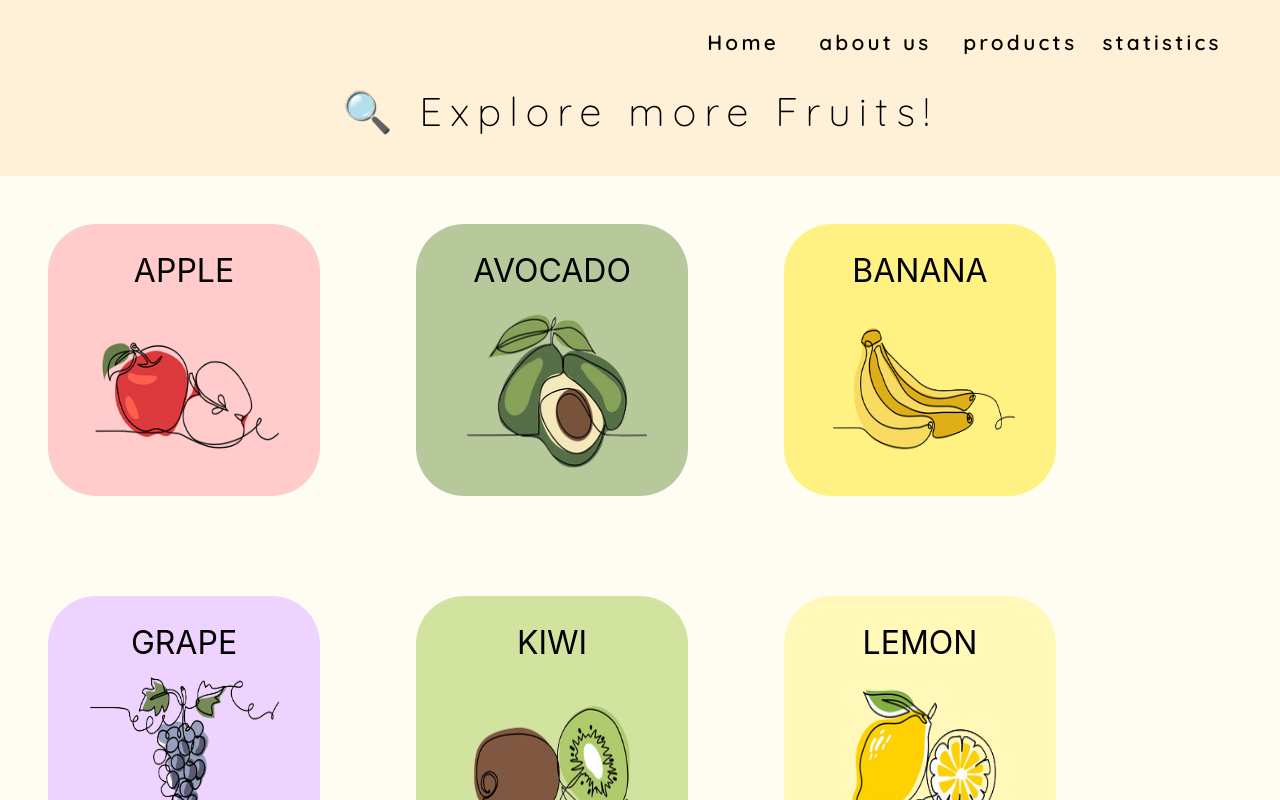
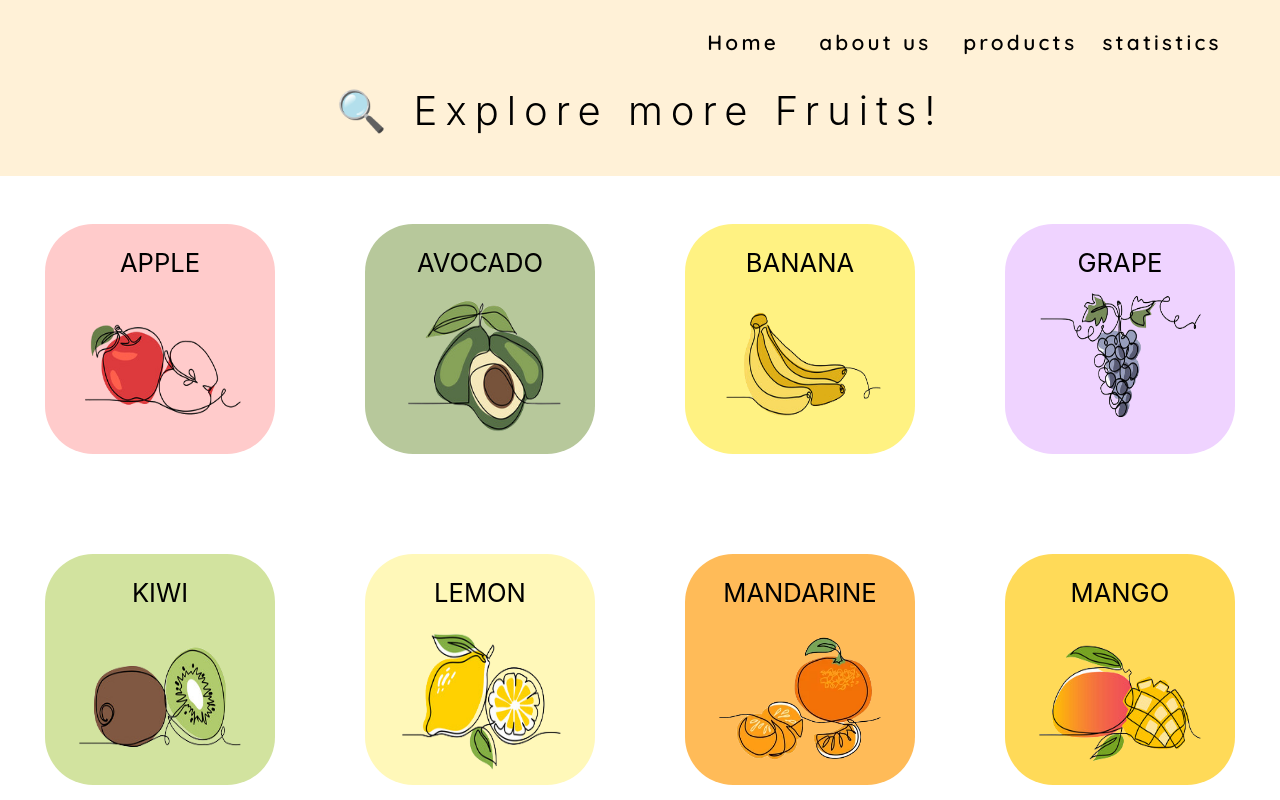
Before and after one commit to 2022-Winter-Bootcamp-team-L/frontend, a React (Create React App) app in the folder hey-apple/: page /products in a window 1280 px wide. Shown: the top 800 px of the page. Built offline with nearby package versions, Linux system fonts and the light colour scheme; no server answers.

Commit message:
feat: 10인치까지 products목록들 가운데정렬

```diff
--- a/hey-apple/src/components/ProductCard.jsx
+++ b/hey-apple/src/components/ProductCard.jsx
@@ -6,8 +6,7 @@ import React, {useState,
   import { useNavigate } from 'react-router-dom';
 
 import '../scss/Products.scss'
-
-function ProductCard({id,name,color,setheadbg}){
+function ProductCard({id, name,color,setheadbg}){
   const navigate = useNavigate();
   const imgurl = `/image/${name}.png`;
   function move(){
@@ -21,6 +20,7 @@ function ProductCard({id,name,color,setheadbg}){
     }
   return(<div id = "productcard" style={{backgroundColor: `${color}`}} onMouseEnter={() => setheadbg(`${color}`)}
   onMouseLeave={() => setheadbg(`${color}`)} onClick = {()=>{move()}}>
+    <div id = "productcardratio"></div>
     <div id="productname" >{name}</div>
     <img src={imgurl} className = "productimg"/>
   </div>)
--- a/hey-apple/src/scss/Products.scss
+++ b/hey-apple/src/scss/Products.scss
@@ -53,38 +53,50 @@
   left: 50%;
   transform: translate(-50%, -50%);
   text-align: center;
-  font-family: 'Quicksand';
+  font-family: 'Inter';
   font-style: normal;
-  line-height: 85px;
+  line-height: 20vw;
   letter-spacing: 0.2em;
   font-weight: 300;
 }
 #productscontents{
-  height:fit-content;
+  width:100%;
+  height:100%;
   position:absolute;
   top:11rem;
   background: #FFFDF2;
   transition:0.3s;
 }
 #productcard{
-  width:17rem;
-  height:17rem;
+  @media(min-width: 60rem){
+  width:18%;
+  }
+  width:10rem;
+  height:auto;
   display: inline-block;
-  margin-left:3.0rem;
-  margin-right:3.0rem;
+  margin-left:3.5%;
+  margin-right:3.5%;
   margin-top:3.0rem;
   margin-bottom:3.0rem;
   border-radius: 3.0rem;
   position: relative;
   transition: all 0.2s linear;
-  cursor:poQuicksand;
+  cursor:pointer;
+}
+#productcardratio{
+  padding-top: 100%;
 }
 #productcard:hover{
   transform: scale(1.1);
 }
 #productname{
   width:80%;
-  font-size:2rem;
+  @media(min-width:60rem){
+  font-size:2vw;
+  }
+  @media(max-width:59.9999rem){
+  font-size:1rem;
+  }
   position:absolute;
   top:10%;
   left: 50%;
@@ -96,6 +108,7 @@
   top:25%;
   left:50%;
   transform:translate(-50%,0);
+
   width:70%;
   height:70%;
 
@@ -104,48 +117,40 @@
 
 #detailimagecontainer{
   width:100%;
-  height:25%;
+  height:45%;
   background-color: #FFCBCB;
   position: absolute;
   top:0;
 }
 .detailimage{
-  width:9%;
-  height: 50%;
+  width: 20%;
   position: absolute;
   top:50%;
-  left:61.5%;
+  left:50%;
   transform: translate(-50%,-50%);
 }
 .imagecontainer{
   padding-top: 90%;
 }
 #detailarrowleft{
-  top:10%;
-  left:3%;
-  width:1.5%;
-  height:15%;
+  top:3%;
+  left:1.5%;
+  width:2.5%;
+  height: 3vw;
   position: absolute;
 }
 #detailcontentcontainer{
-  top:25%;
+  top:45%;
   width:100%;
   height:55%;
   background-color: #fffef1;
   position: absolute;
 }
 #contentname{
-  font-size: var(--font-size-lg);
+  font-size:3.0rem;
   text-align : center;
-  position: absolute;
-  transform: translate(-50%, -50%);
-  top: 50%;
-  left: 50%;
-  text-align: center;
-  font-family: "Inter";
-  font-style: normal;
   width:100%;
-  font-weight:300;
+  margin-top:0.5rem;
 }
 #btninner{
   width:10rem;
@@ -160,7 +165,6 @@
   text-align : center;
   width:100%;
   margin-top:8rem;
-  white-space: pre-line
 }
 
 button{
@@ -168,7 +172,7 @@ button{
   height:0.7rem;
   border-radius:10rem;
   background-color:#ffcbcb;
-  cursor:poQuicksand;
+  cursor:pointer;
   border:none;
 }
 
```
